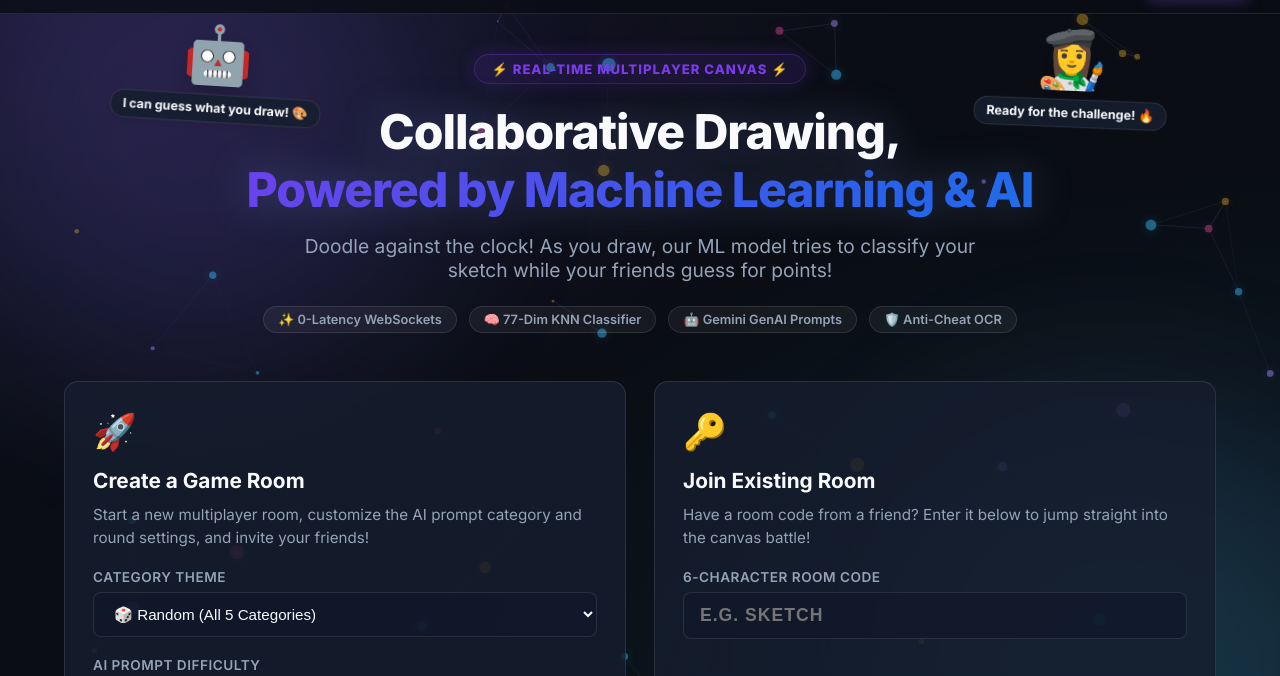
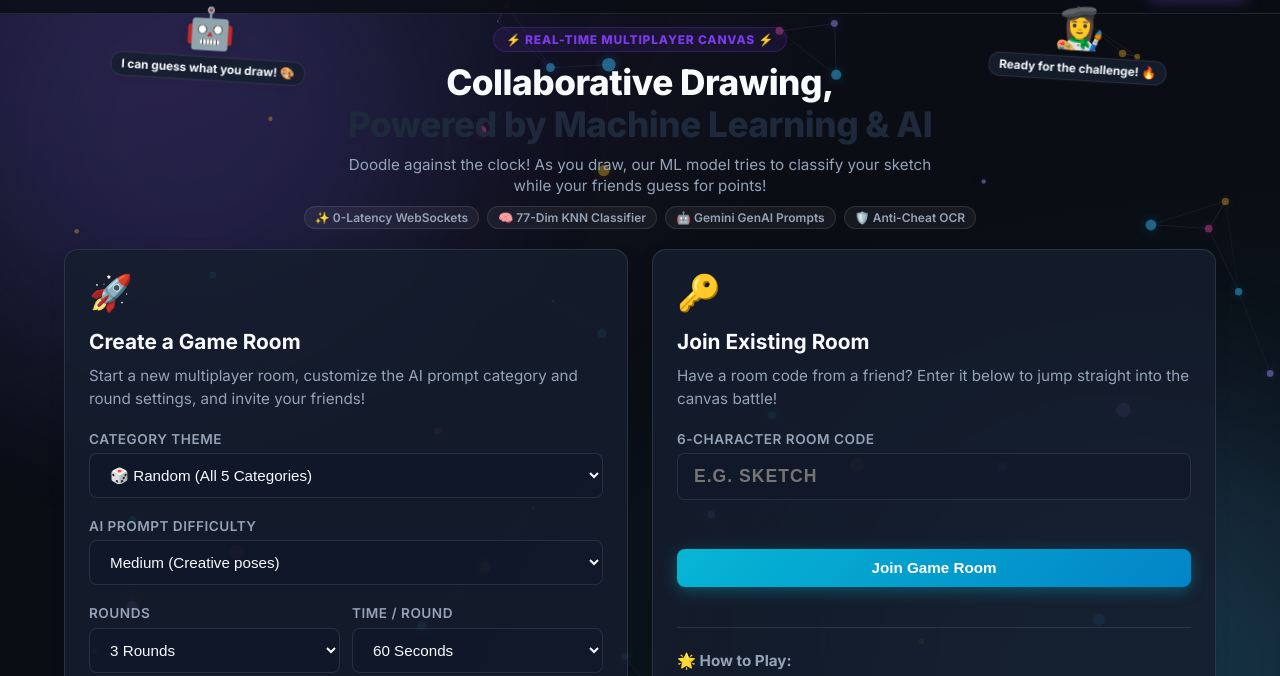
Before and after one commit to Jaya-Shivaani/SketchAI, a plain HTML site: page Frontend/index.html in a window 1280 px wide. Shown: the part 59-735 px from the top of the page. Drawn offline with Linux system fonts and the light colour scheme; files that its build step writes are made by us from their sources; no server answers; files whose address does not match are found by name.

Commit message:
UI Polish: Compact viewport-fitted layout (no scrolling needed for Create/Join cards) and crisp solid high-contrast title text

```diff
--- a/Frontend/css/styles.css
+++ b/Frontend/css/styles.css
@@ -421,48 +421,51 @@ h1, h2, h3, h4, h5, h6 {
   color: var(--text-main);
 }
 
-/* Hero Section */
+/* Hero Section - Compact Viewport Fitted Layout */
 .hero-container {
   max-width: 1200px;
-  margin: 2.5rem auto;
+  margin: 0.8rem auto 1.5rem auto;
   padding: 0 1.5rem;
 }
 
 .hero-header {
   text-align: center;
-  margin-bottom: 3rem;
+  margin-bottom: 1.25rem;
 }
 
 .hero-title {
-  font-size: 3rem;
+  font-size: 2.2rem;
   font-weight: 800;
-  letter-spacing: -1px;
-  margin-bottom: 1rem;
+  letter-spacing: -0.5px;
+  margin-bottom: 0.5rem;
+  line-height: 1.2;
 }
 
 .hero-subtitle {
-  font-size: 1.2rem;
+  font-size: 0.95rem;
   color: var(--text-muted);
-  max-width: 680px;
-  margin: 0 auto;
+  max-width: 600px;
+  margin: 0 auto 0.6rem auto;
+  line-height: 1.4;
 }
 
 /* Cards Grid */
 .cards-grid {
   display: grid;
   grid-template-columns: repeat(auto-fit, minmax(320px, 1fr));
-  gap: 1.75rem;
-  margin-bottom: 3rem;
+  gap: 1.5rem;
+  margin-bottom: 1.5rem;
 }
 
 .feature-card {
   background: var(--bg-card);
   border: 1px solid var(--border-color);
   border-radius: var(--radius-md);
-  padding: 1.75rem;
+  padding: 1.35rem 1.5rem;
   transition: var(--transition);
   position: relative;
   overflow: hidden;
+  box-shadow: 0 4px 20px rgba(0, 0, 0, 0.05);
 }
 
 .feature-card:hover {
@@ -567,16 +570,7 @@ body::after {
 }
 
 .hero-title {
-  font-size: 3rem;
-  font-weight: 800;
-  letter-spacing: -1px;
-  margin-bottom: 1rem;
-  animation: titlePulse 6s ease-in-out infinite;
-}
-
-@keyframes titlePulse {
-  0%, 100% { filter: drop-shadow(0 0 15px rgba(167, 139, 250, 0.25)); }
-  50% { filter: drop-shadow(0 0 35px rgba(56, 189, 248, 0.45)); }
+  animation: none;
 }
 
 /* Hero Mascot & Mass Gaming Banner Animations */
@@ -650,79 +644,80 @@ body::after {
 
 .hero-badge {
   display: inline-block;
-  background: rgba(124, 58, 237, 0.12);
-  border: 1px solid rgba(124, 58, 237, 0.3);
+  background: rgba(124, 58, 237, 0.1);
+  border: 1px solid rgba(124, 58, 237, 0.25);
   color: #7c3aed;
   font-weight: 800;
-  font-size: 0.82rem;
-  padding: 6px 16px;
+  font-size: 0.75rem;
+  padding: 4px 12px;
   border-radius: 20px;
-  margin-bottom: 1.2rem;
+  margin-bottom: 0.6rem;
   text-transform: uppercase;
-  letter-spacing: 1px;
-  box-shadow: 0 0 20px rgba(124, 58, 237, 0.2);
+  letter-spacing: 0.8px;
 }
 
 body.light-theme .hero-badge {
   background: rgba(124, 58, 237, 0.08);
-  border-color: rgba(124, 58, 237, 0.25);
+  border-color: rgba(124, 58, 237, 0.2);
   color: #6d28d9;
 }
 
-/* High Contrast Vibrant Mass Gradient Title */
+/* Crisp, Solid High-Contrast Professional Text (No AI-like transparent gradient shade) */
 .hero-gradient-text {
-  background: linear-gradient(135deg, #7c3aed 0%, #2563eb 35%, #06b6d4 70%, #ec4899 100%);
-  background-size: 300% 300%;
-  -webkit-background-clip: text;
-  -webkit-text-fill-color: transparent;
-  animation: gradientShift 6s ease infinite alternate;
+  color: #1e293b;
+  font-weight: 900;
   display: inline-block;
-  font-weight: 900;
 }
 
 body.light-theme .hero-gradient-text {
-  background: linear-gradient(135deg, #6d28d9 0%, #1d4ed8 40%, #0284c7 75%, #db2777 100%);
-  background-size: 300% 300%;
-  -webkit-background-clip: text;
-  -webkit-text-fill-color: transparent;
-  animation: gradientShift 6s ease infinite alternate;
-}
-
-@keyframes gradientShift {
-  0% { background-position: 0% 50%; }
-  50% { background-position: 100% 50%; }
-  100% { background-position: 0% 50%; }
+  color: #0f172a;
 }
 
 .hero-tags {
   display: flex;
   flex-wrap: wrap;
   justify-content: center;
-  gap: 0.75rem;
-  margin-top: 1.5rem;
+  gap: 0.5rem;
+  margin-top: 0.6rem;
 }
 
 .tag-item {
   background: rgba(255, 255, 255, 0.05);
   border: 1px solid var(--border-color);
   border-radius: 20px;
-  padding: 5px 14px;
-  font-size: 0.8rem;
+  padding: 3px 10px;
+  font-size: 0.75rem;
   font-weight: 600;
   color: var(--text-muted);
-  transition: all 0.2s ease;
 }
 
-.tag-item:hover {
-  border-color: var(--accent-purple);
-  color: var(--text-main);
-  transform: translateY(-2px);
+.mascot {
+  position: absolute;
+  top: -10px;
+  display: flex;
+  flex-direction: column;
+  align-items: center;
+  z-index: 15;
+  pointer-events: auto;
+  animation: floatMascot 4s ease-in-out infinite alternate;
 }
 
-body.light-theme .tag-item {
-  background: rgba(0, 0, 0, 0.03);
-  border-color: rgba(0, 0, 0, 0.1);
-  color: #475569;
+.mascot-avatar {
+  font-size: 2.5rem;
+  filter: drop-shadow(0 6px 12px rgba(0, 0, 0, 0.15));
+}
+
+.mascot-speech {
+  margin-top: 4px;
+  background: var(--bg-card);
+  border: 1px solid var(--border-color);
+  padding: 4px 10px;
+  border-radius: 12px;
+  font-size: 0.75rem;
+  font-weight: 700;
+  color: var(--text-main);
+  box-shadow: 0 4px 12px rgba(0, 0, 0, 0.08);
+  white-space: nowrap;
 }
 
 .navbar, .hero-container, .modal-overlay, footer {
```
